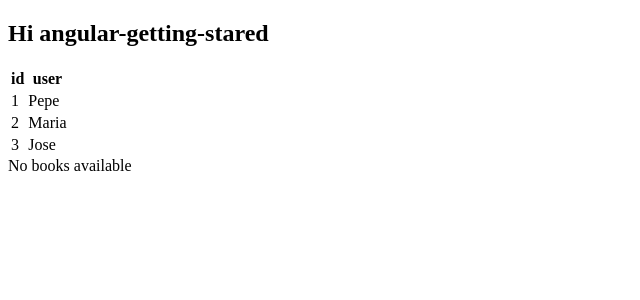
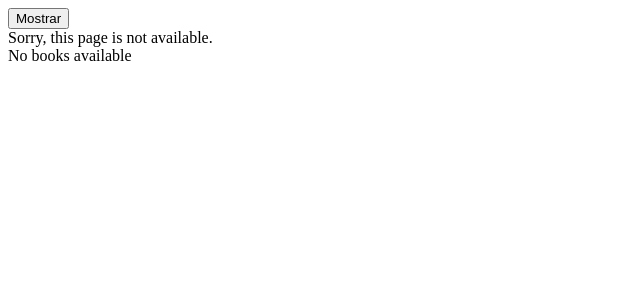
Before and after one commit to avsoto/angular-getting-stared, an Angular app: page / in a window 1280 px wide. Shown: the top 300 px of the page, without its empty margins (0-640 px from the left). Built offline with nearby package versions, Linux system fonts and the light colour scheme.

Commit message:
add button in app.ommponent.html and a click function setVisible()

```diff
--- a/src/app/app.component.html
+++ b/src/app/app.component.html
@@ -1,5 +1,12 @@
+<button (click)="setVisible()">
+  {{visible? 'Ocultar' : 'Mostrar'}}
+</button>
+
+<div *ngIf="visible; else notEnable">
   <h2>Hi {{title}}</h2>
+</div>
 
+<div *ngIf="visible">
   <table>
     <thead>
       <tr>
@@ -15,6 +22,9 @@
     </tbody>
 
   </table>
+</div>
+
+<div>
 
   <table *ngIf="books && books.length > 0; else isEmpty">
     <thead>
@@ -35,3 +45,9 @@
   <ng-template #isEmpty>
     <div>No books available</div>
   </ng-template>
+
+</div>
+
+<ng-template #notEnable>
+  <div>Sorry, this page is not available.</div>
+</ng-template>
--- a/src/app/app.component.ts
+++ b/src/app/app.component.ts
@@ -15,4 +15,11 @@ export class AppComponent {
   users:string[] = ['Pepe', 'Maria', 'Jose'];
 
   books!: string[];
+
+  visible: boolean = false;
+
+  setVisible(): void {
+    this.visible = this.visible? false : true;
+    console.log('Clic on setVisible');
+  }
 }
```
Lines whose indentation alone changed are shown as unchanged.
